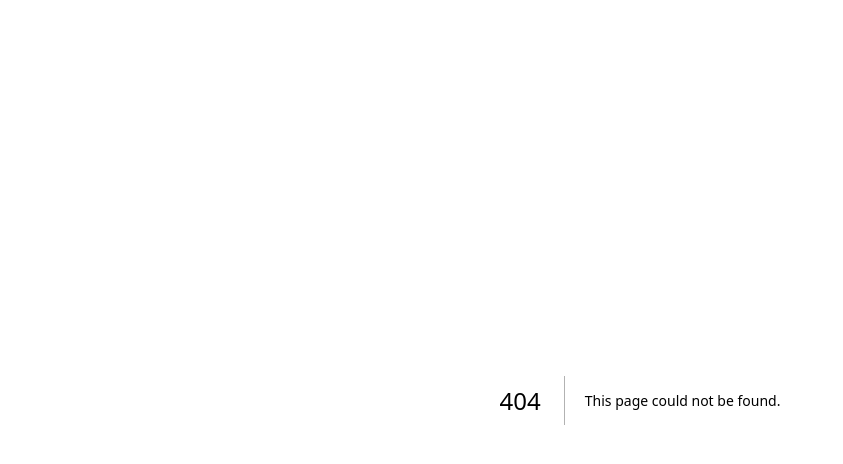
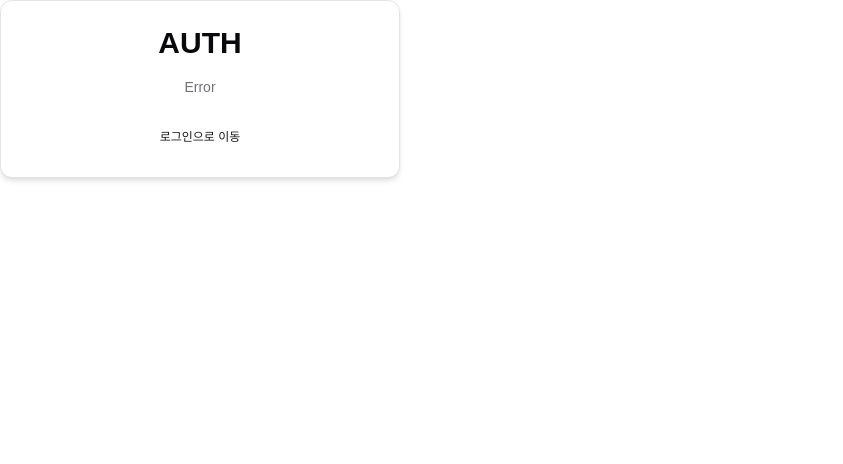
Before and after one commit to WebKBS/next-auth, a Next.js app: page /auth/error in a window 1280 px wide. Before the commit this address had no page. Shown: the top 464 px of the page, without its empty margins (0-843 px from the left). Built offline with nearby package versions, Linux system fonts and the light colour scheme.

Commit message:
add: 커스텀 에러페이지 구현

```diff
--- /dev/null
+++ b/app/auth/error/page.tsx
@@ -0,0 +1,7 @@
+import ErrorCard from "@/components/auth/error-card";
+
+const AuthErrorPage = () => {
+  return <ErrorCard />;
+};
+
+export default AuthErrorPage;
--- /dev/null
+++ b/components/auth/error-card.tsx
@@ -0,0 +1,18 @@
+import { Card, CardFooter, CardHeader } from "@/components/ui/card";
+import Header from "@/components/auth/header";
+import BackButton from "@/components/auth/back-button";
+
+const ErrorCard = () => {
+  return (
+    <Card className="w-[400px] shadow-md">
+      <CardHeader>
+        <Header label={"Error"} />
+      </CardHeader>
+      <CardFooter>
+        <BackButton href={"/auth/login"} label="로그인으로 이동" />
+      </CardFooter>
+    </Card>
+  );
+};
+
+export default ErrorCard;
--- a/components/auth/login-form.tsx
+++ b/components/auth/login-form.tsx
@@ -18,10 +18,16 @@ import FormError from "@/components/auth/form-error";
 import FormSuccess from "@/components/auth/form-success";
 import { login } from "@/actions/login";
 import { useState, useTransition } from "react";
+import { useSearchParams } from "next/navigation";
 
 const LoginForm = () => {
   const [error, setError] = useState<string | undefined>("");
   const [success, setSuccess] = useState<string | undefined>("");
+  const searchParams = useSearchParams();
+  const urlError =
+    searchParams.get("error") === "OAuthAccountNotLinkedError"
+      ? "계정이 연결되지 않았습니다."
+      : "";
   const [isPending, startTransition] = useTransition();
 
   const form = useForm<z.infer<typeof LoginSchema>>({
@@ -49,8 +55,8 @@ const LoginForm = () => {
   return (
     <CardWrapper
       headerLabel="Welcome Back!"
-      backButtonLabel="Back to Home"
-      backButtonHref="/"
+      backButtonLabel="회원가입"
+      backButtonHref="/auth/register"
       showSocial={true}
     >
       <Form {...form}>
@@ -93,7 +99,7 @@ const LoginForm = () => {
               )}
             />
           </div>
-          <FormError message={error} />
+          <FormError message={error || urlError} />
           <FormSuccess message={success} />
           <Button type="submit" className={"w-full"} disabled={isPending}>
             Login
--- a/routes.ts
+++ b/routes.ts
@@ -12,7 +12,7 @@ export const publicRoutes = ["/"];
  * 이 경로는 로그인한 사용자를 /settings로 리디렉션합니다.
  * @type {string[]}
  * */
-export const authRoutes = ["/auth/login", "/auth/register"];
+export const authRoutes = ["/auth/login", "/auth/register", "/auth/error"];
 
 /**
  * 절대로 변경하지 마십시오.
```
Also changed, not shown: auth.ts (+17 -0 lines).
